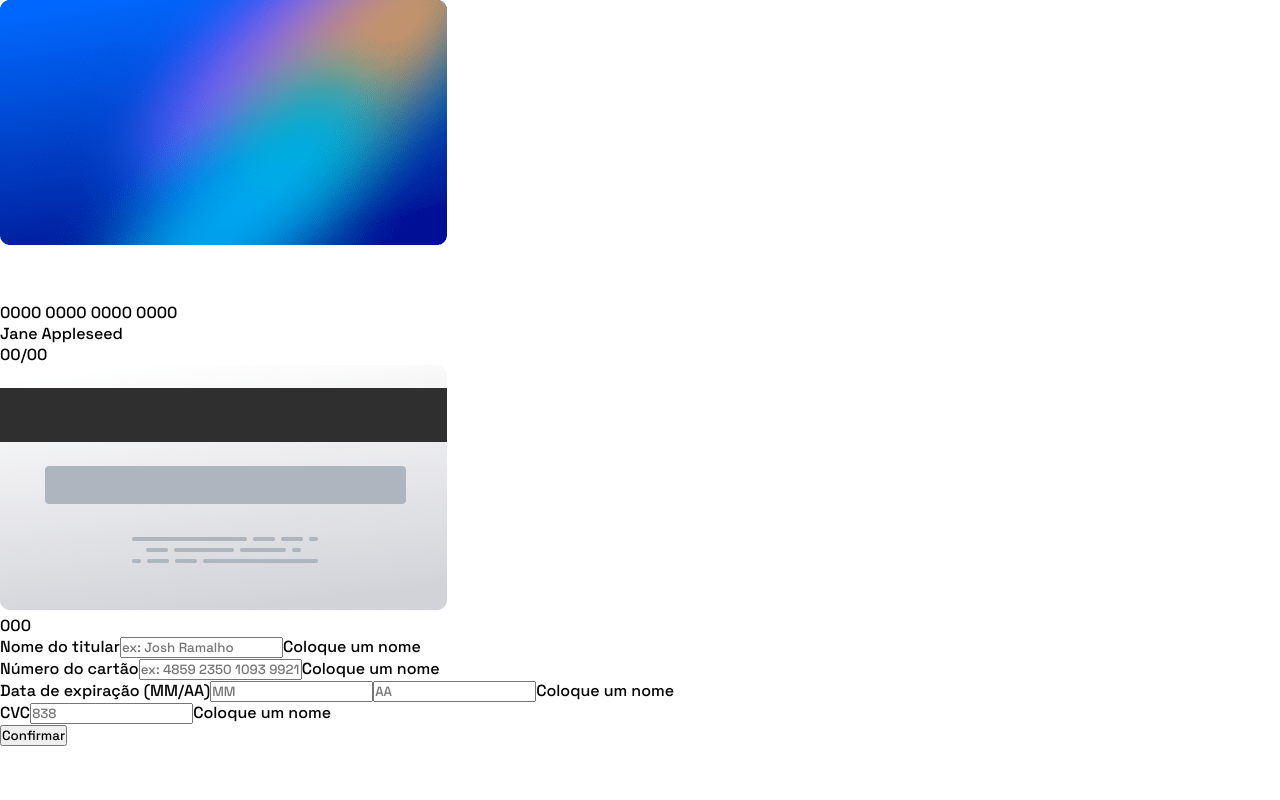
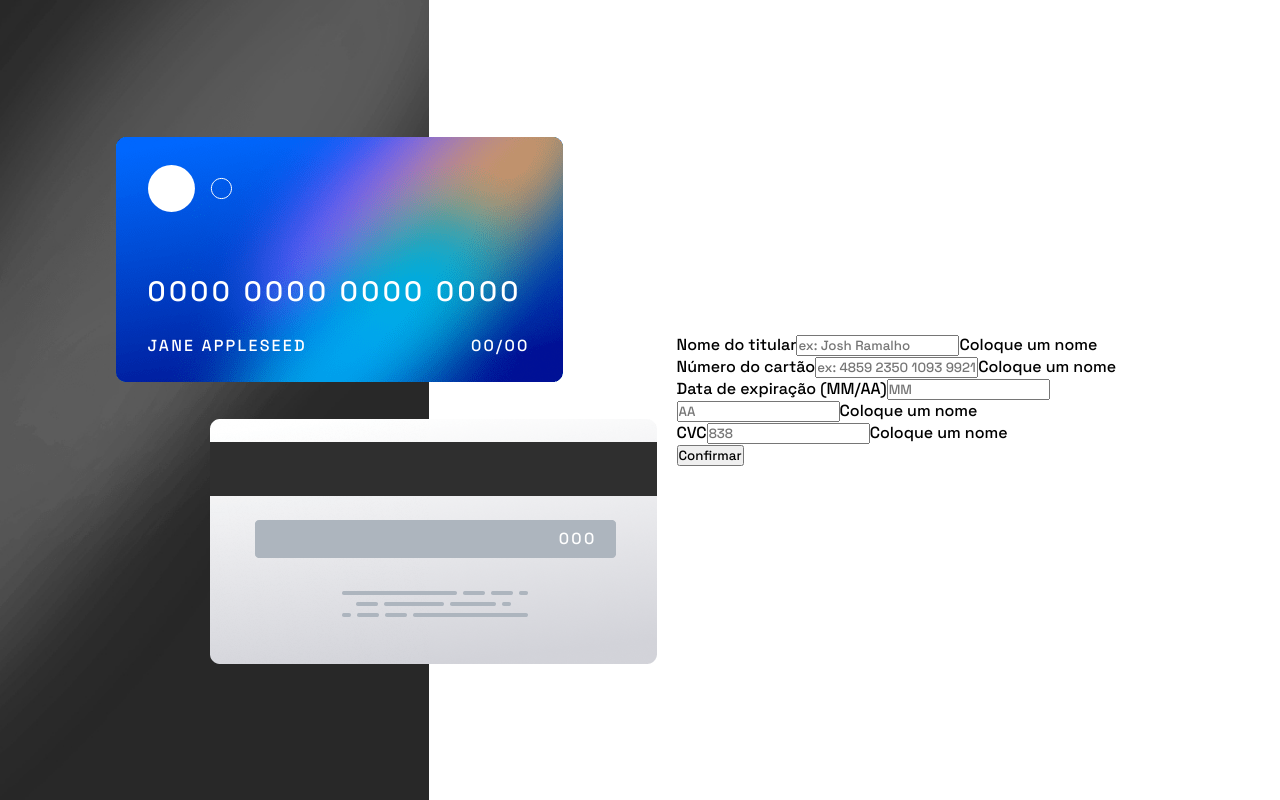
Before and after one commit to rafaelvieiracosta/interactive-card, a Vue app: page / in a window 1280 px wide. Built offline with nearby package versions, Linux system fonts and the light colour scheme.

Commit message:
feat: section cards

```diff
--- a/src/App.vue
+++ b/src/App.vue
@@ -97,9 +97,90 @@ export default {
 </script>
 
 <style>
+/* RESETS */
 * {
   margin: 0;
   padding: 0;
   font-family: 'Space Grotesk', sans-serif;
+  box-sizing: border-box;
+}
+img{
+  display: block;
+  max-width: 100%;
+}
+
+/* MAIN */
+#app{
+  display: flex;
+  justify-content: center;
+  align-items: center;
+  min-height: 100vh;
+  background-image: url('../src/assets/img/bg-main-desktop.jpg');
+  background-repeat: no-repeat;
+  background-position: left;
+  background-size: contain;
+}
+main{
+  display: flex;
+  justify-content: space-between;
+  align-items: center;
+  gap: 20px;
+  max-width: 1049px;
+}
+
+/* CARTÕES */
+.cartoes{
+  flex-shrink: 0;
+  width: 100%;
+  max-width: 541px;
+  display: flex;
+  flex-direction: column;
+  gap: 37px;
+}
+.cartao-frente{
+  position: relative;
+  max-width: 447px;
+}
+.cartao-frente-informacoes{
+  position: absolute;
+  left: 0;
+  top: 0;
+  width: 100%;
+  height: 100%;
+  padding: 28px 33px 26px 32px;
+  display: flex;
+  flex-direction: column;
+  justify-content: space-between;
+  color: #FFFFFF;
+}
+.cartao-frente-informacoes-numero{
+  font-weight: 500;
+  font-size: 28px;
+  letter-spacing: 0.12em;
+}
+.cartao-frente-informacoes-nomeData{
+  display: flex;
+  justify-content: space-between;
+  margin-top: 26px;
+  letter-spacing: 0.14em;
+  text-transform: uppercase;
+}
+.cartao-verso{
+  align-self: flex-end;
+  position: relative;
+  max-width: 447px;
+  color: #FFFFFF;
+}
+.cartao-verso-informacoes{
+  position: absolute;
+  left: 0;
+  top: 0;
+  width: 100%;
+  height: 100%;
+  padding: 101px 60px 106px;
+  display: flex;
+  justify-content: flex-end;
+  align-items: center;
+  letter-spacing: 0.14em;
 }
 </style>
```
